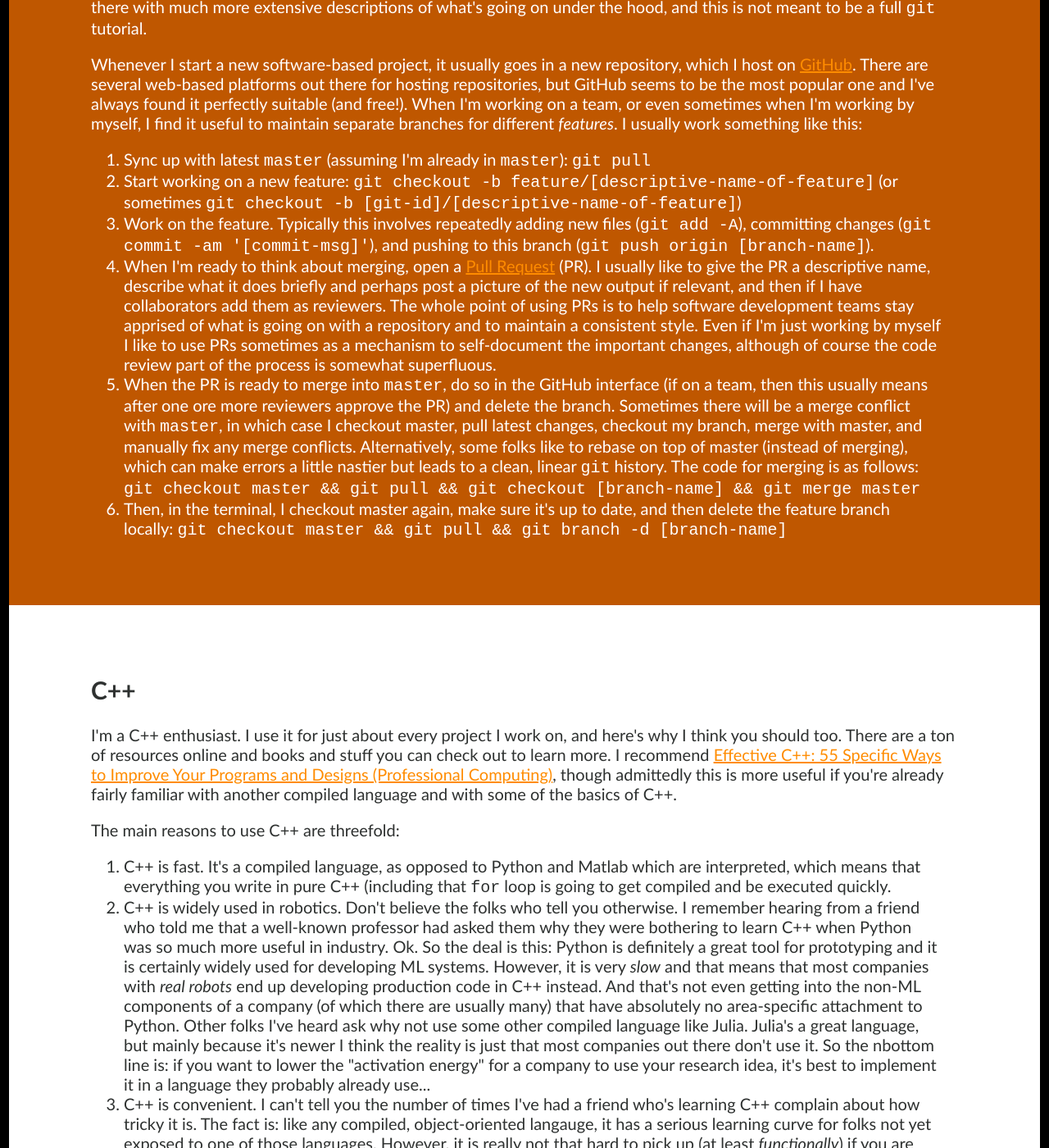
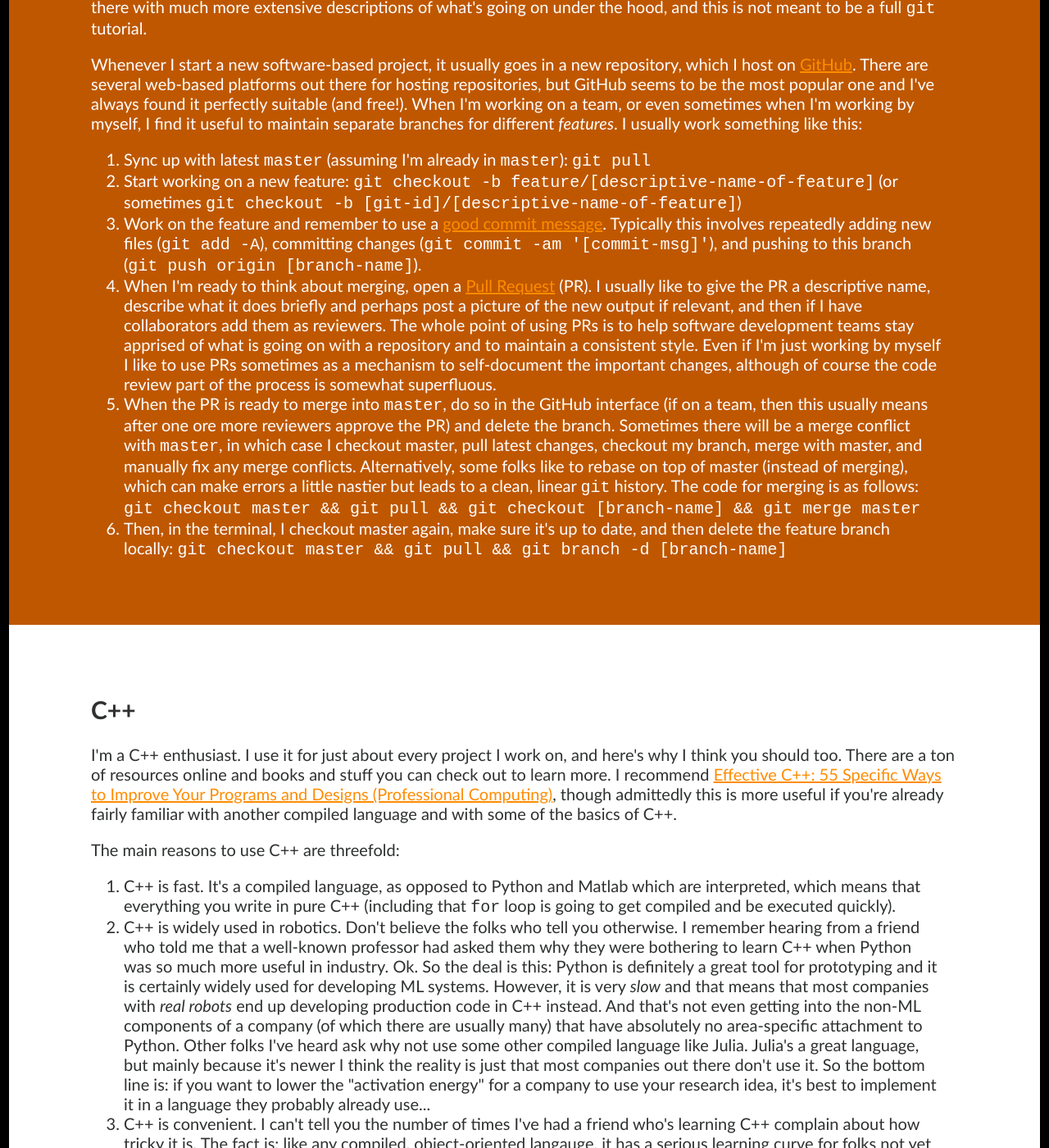
Before and after one commit to sarafridov/sarafridov.github.io, a Jekyll site: the page built from resources/index.html, in a window 1280 px wide and 1400 px high, scrolled down 609 px. Shown: the whole window at 82% size. Built offline with Jekyll 4.4.1, drawn with Linux system fonts in a browser that asks for light colours.

Commit message:
fixing a few typos and adding a link

```diff
--- a/resources/index.html
+++ b/resources/index.html
@@ -15,7 +15,7 @@ title: Resources
        <ol>
           <li>Sync up with latest <code>master</code> (assuming I'm already in <code>master</code>): <code>git pull</code></li>
           <li>Start working on a new feature: <code>git checkout -b feature/[descriptive-name-of-feature]</code> (or sometimes <code>git checkout -b [git-id]/[descriptive-name-of-feature]</code>)</li>
-          <li>Work on the feature. Typically this involves repeatedly adding new files (<code>git add -A</code>), committing changes (<code>git commit -am '[commit-msg]'</code>), and pushing to this branch (<code>git push origin [branch-name]</code>).</li>
+          <li>Work on the feature and remember to use a <a href="https://chris.beams.io/posts/git-commit/">good commit message</a>. Typically this involves repeatedly adding new files (<code>git add -A</code>), committing changes (<code>git commit -am '[commit-msg]'</code>), and pushing to this branch (<code>git push origin [branch-name]</code>).</li>
           <li>When I'm ready to think about merging, open a <a href="https://help.github.com/en/github/collaborating-with-issues-and-pull-requests/about-pull-requests">Pull Request</a> (PR). I usually like to give the PR a descriptive name, describe what it does briefly and perhaps post a picture of the new output if relevant, and then if I have collaborators add them as reviewers. The whole point of using PRs is to help software development teams stay apprised of what is going on with a repository and to maintain a consistent style. Even if I'm just working by myself I like to use PRs sometimes as a mechanism to self-document the important changes, although of course the code review part of the process is somewhat superfluous.</li>
           <li>When the PR is ready to merge into <code>master</code>, do so in the GitHub interface (if on a team, then this usually means after one ore more reviewers approve the PR) and delete the branch. Sometimes there will be a merge conflict with <code>master</code>, in which case I checkout master, pull latest changes, checkout my branch, merge with master, and manually fix any merge conflicts. Alternatively, some folks like to rebase on top of master (instead of merging), which can make errors a little nastier but leads to a clean, linear <code>git</code> history. The code for merging is as follows: <code>git checkout master && git pull && git checkout [branch-name] && git merge master</code></li>
           <li>Then, in the terminal, I checkout master again, make sure it's up to date, and then delete the feature branch locally: <code>git checkout master && git pull && git branch -d [branch-name]</code></li>
@@ -27,8 +27,8 @@ title: Resources
    <p>I'm a C++ enthusiast. I use it for just about every project I work on, and here's why I think you should too. There are a ton of resources online and books and stuff you can check out to learn more. I recommend <a href="https://www.amazon.com/Effective-Specific-Improve-Programs-Designs/dp/0321334876/ref=pd_aw_fbt_14_img_2/139-5680242-3340422?_encoding=UTF8&pd_rd_i=0321334876&pd_rd_r=ec88cd99-4b88-4782-8516-36ea950542c2&pd_rd_w=9ikLf&pd_rd_wg=89vkN&pf_rd_p=6e6afc8a-fbbd-4649-97cf-4e08f5113612&pf_rd_r=XXQSFVEH7DWAVCKFB9V9&psc=1&refRID=XXQSFVEH7DWAVCKFB9V9">Effective C++: 55 Specific Ways to Improve Your Programs and Designs (Professional Computing)</a>, though admittedly this is more useful if you're already fairly familiar with another compiled language and with some of the basics of C++.</p>
    <p>The main reasons to use C++ are threefold:</p>
    <ol>
-       <li>C++ is fast. It's a compiled language, as opposed to Python and Matlab which are interpreted, which means that everything you write in pure C++ (including that <code>for</code> loop is going to get compiled and be executed quickly.</li>
-       <li>C++ is widely used in robotics. Don't believe the folks who tell you otherwise. I remember hearing from a friend who told me that a well-known professor had asked them why they were bothering to learn C++ when Python was so much more useful in industry. Ok. So the deal is this: Python is definitely a great tool for prototyping and it is certainly widely used for developing ML systems. However, it is very <i>slow</i> and that means that most companies with <i>real robots</i> end up developing production code in C++ instead. And that's not even getting into the non-ML components of a company (of which there are usually many) that have absolutely no area-specific attachment to Python. Other folks I've heard ask why not use some other compiled language like Julia. Julia's a great language, but mainly because it's newer I think the reality is just that most companies out there don't use it. So the nbottom line is: if you want to lower the "activation energy" for a company to use your research idea, it's best to implement it in a language they probably already use...</li>
+       <li>C++ is fast. It's a compiled language, as opposed to Python and Matlab which are interpreted, which means that everything you write in pure C++ (including that <code>for</code> loop is going to get compiled and be executed quickly).</li>
+       <li>C++ is widely used in robotics. Don't believe the folks who tell you otherwise. I remember hearing from a friend who told me that a well-known professor had asked them why they were bothering to learn C++ when Python was so much more useful in industry. Ok. So the deal is this: Python is definitely a great tool for prototyping and it is certainly widely used for developing ML systems. However, it is very <i>slow</i> and that means that most companies with <i>real robots</i> end up developing production code in C++ instead. And that's not even getting into the non-ML components of a company (of which there are usually many) that have absolutely no area-specific attachment to Python. Other folks I've heard ask why not use some other compiled language like Julia. Julia's a great language, but mainly because it's newer I think the reality is just that most companies out there don't use it. So the bottom line is: if you want to lower the "activation energy" for a company to use your research idea, it's best to implement it in a language they probably already use...</li>
        <li>C++ is convenient. I can't tell you the number of times I've had a friend who's learning C++ complain about how tricky it is. The fact is: like any compiled, object-oriented langauge, it has a serious learning curve for folks not yet exposed to one of those languages. However, it is really not that hard to pick up (at least <i>functionally</i>) if you are familiar with, say, C or Java. Aside from the dearth of good plotting libraries, C++ can be very quick to develop in and test new ideas. In fact, I usually don't even bother protoyping an idea in Python before testing it out in C++ because it's really just about the same development time for me.</li>
    </ol>
 </div>
```
